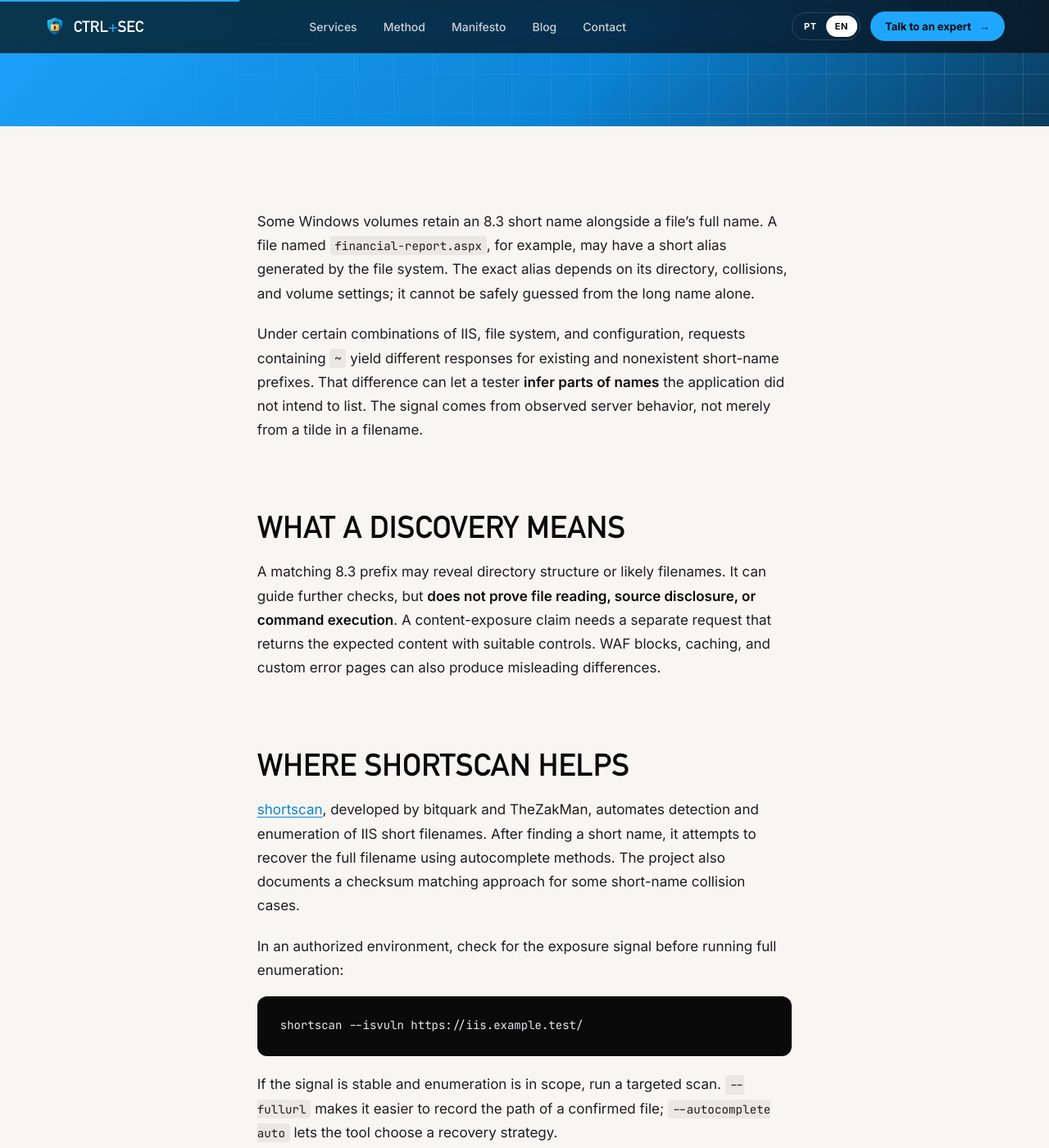
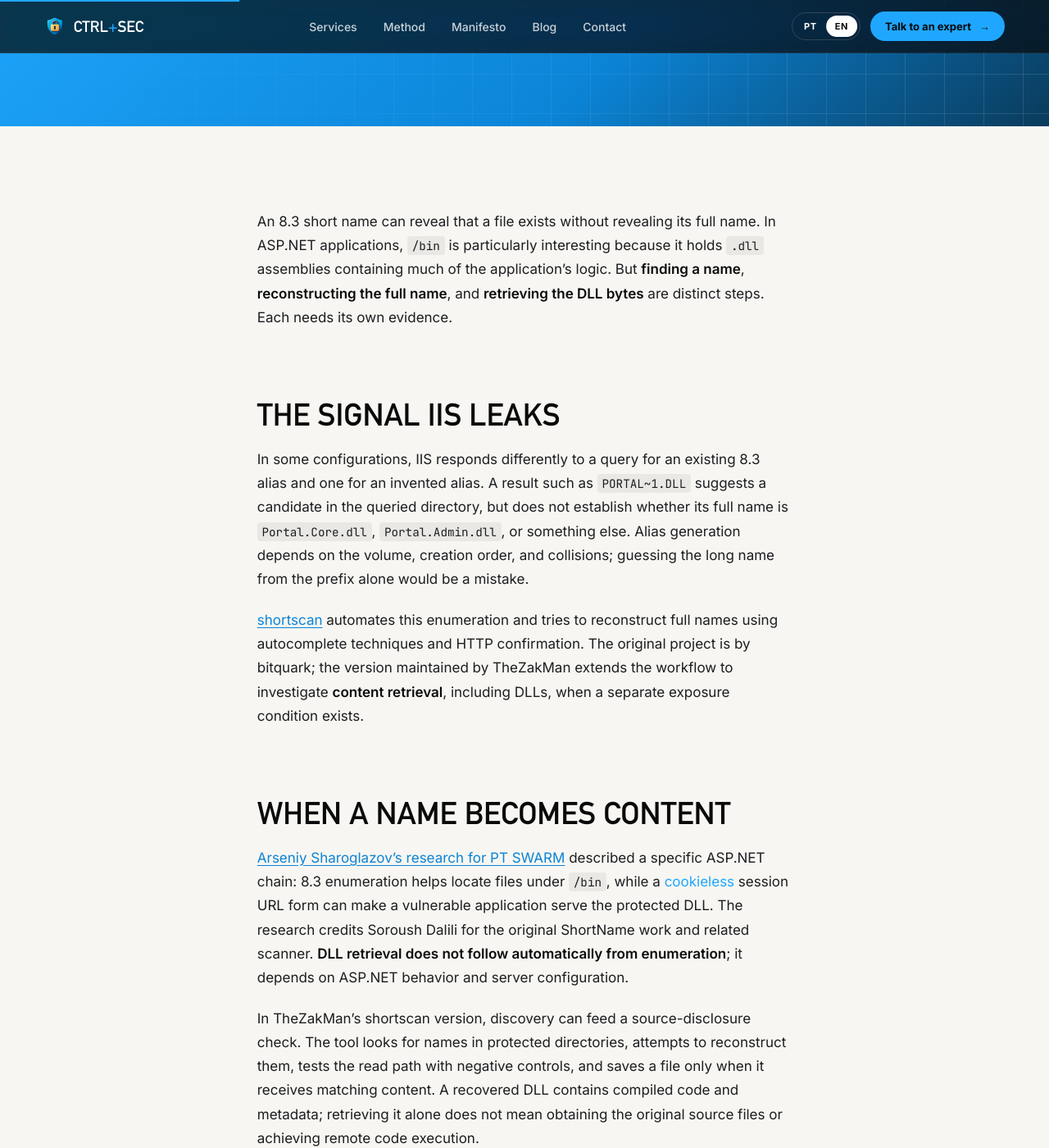
Before and after one commit to CTRLSecurity/ctrlsecurity.github.io, a Jekyll site: the page built from _posts/2026-10-25-iis-shortname-shortscan-en.md, in a window 1280 px wide and 1400 px high, scrolled down 860 px. Shown: the whole window at 82% size. Built offline with Jekyll 4.4.1, drawn with Linux system fonts in a browser that asks for light colours; some of the changed text lies outside the part shown.

Commit message:
Expandir post do shortscan com recuperação de DLLs

````diff
--- a/_posts/2026-10-25-iis-shortname-shortscan-en.md
+++ b/_posts/2026-10-25-iis-shortname-shortscan-en.md
@@ -1,50 +1,64 @@
 ---
 lang: en
 ref: iis-shortname-shortscan
-title: "IIS ShortName: what 8.3 enumeration reveals and how shortscan helps"
-description: "Understand the signal behind Windows short names, use shortscan with controls, and interpret the result without overstating impact."
+title: "IIS ShortName: from 8.3 enumeration to DLL recovery with shortscan"
+description: "How short names help locate ASP.NET assemblies and when shortscan can recover DLL contents."
 tag: AppSec
 cover: blue
-read: 7
+read: 9
 ---
 
-Some Windows volumes retain an 8.3 short name alongside a file's full name. A file named `financial-report.aspx`, for example, may have a short alias generated by the file system. The exact alias depends on its directory, collisions, and volume settings; it cannot be safely guessed from the long name alone.
+An 8.3 short name can reveal that a file exists without revealing its full name. In ASP.NET applications, `/bin` is particularly interesting because it holds `.dll` assemblies containing much of the application's logic. But **finding a name**, **reconstructing the full name**, and **retrieving the DLL bytes** are distinct steps. Each needs its own evidence.
 
-Under certain combinations of IIS, file system, and configuration, requests containing `~` yield different responses for existing and nonexistent short-name prefixes. That difference can let a tester **infer parts of names** the application did not intend to list. The signal comes from observed server behavior, not merely from a tilde in a filename.
+## The signal IIS leaks
 
-## What a discovery means
+In some configurations, IIS responds differently to a query for an existing 8.3 alias and one for an invented alias. A result such as `PORTAL~1.DLL` suggests a candidate in the queried directory, but does not establish whether its full name is `Portal.Core.dll`, `Portal.Admin.dll`, or something else. Alias generation depends on the volume, creation order, and collisions; guessing the long name from the prefix alone would be a mistake.
 
-A matching 8.3 prefix may reveal directory structure or likely filenames. It can guide further checks, but **does not prove file reading, source disclosure, or command execution**. A content-exposure claim needs a separate request that returns the expected content with suitable controls. WAF blocks, caching, and custom error pages can also produce misleading differences.
+[shortscan](https://github.com/thezakman/shortscan) automates this enumeration and tries to reconstruct full names using autocomplete techniques and HTTP confirmation. The original project is by bitquark; the version maintained by TheZakMan extends the workflow to investigate **content retrieval**, including DLLs, when a separate exposure condition exists.
 
-## Where shortscan helps
+## When a name becomes content
 
-[shortscan](https://github.com/thezakman/shortscan), developed by bitquark and TheZakMan, automates detection and enumeration of IIS short filenames. After finding a short name, it attempts to recover the full filename using autocomplete methods. The project also documents a checksum matching approach for some short-name collision cases.
+[Arseniy Sharoglazov's research for PT SWARM](https://ptswarm.com/blog/source-code-disclosure-in-asp-net-apps/) described a specific ASP.NET chain: 8.3 enumeration helps locate files under `/bin`, while a *cookieless* session URL form can make a vulnerable application serve the protected DLL. The research credits Soroush Dalili for the original ShortName work and related scanner. **DLL retrieval does not follow automatically from enumeration**; it depends on ASP.NET behavior and server configuration.
 
-In an authorized environment, check for the exposure signal before running full enumeration:
+In TheZakMan's shortscan version, discovery can feed a source-disclosure check. The tool looks for names in protected directories, attempts to reconstruct them, tests the read path with negative controls, and saves a file only when it receives matching content. A recovered DLL contains compiled code and metadata; retrieving it alone does not mean obtaining the original source files or achieving remote code execution.
+
+## A more useful investigation flow
+
+In an authorized test environment, start by checking for a ShortName signal. The current flag is `--is-vuln`:
 
 ```sh
-shortscan --isvuln https://iis.example.test/
+shortscan --is-vuln https://iis.example.test/
 ```
 
-If the signal is stable and enumeration is in scope, run a targeted scan. `--fullurl` makes it easier to record the path of a confirmed file; `--autocomplete auto` lets the tool choose a recovery strategy.
+If the differential is stable, investigate `/bin`. The `-i` mode includes directory-index namespace enumeration and the disclosure check; `--full-url` helps record discovered paths:
 
 ```sh
-shortscan --fullurl --autocomplete auto https://iis.example.test/app/
+shortscan https://iis.example.test/bin -i \
+  --autocomplete method --full-url \
+  --loot-dir ./shortscan-evidence
 ```
 
-These are examples. Adjust rate, headers, and path to the environment and scope. The first check also sends requests; it is not a purely local analysis.
+If a full name has already been confirmed independently, test it directly instead of presenting a guess as a discovery:
 
-## Validate the result
+```sh
+shortscan --source-probe \
+  https://iis.example.test/bin/Portal.Core.dll \
+  --loot-dir ./shortscan-evidence
+```
 
-1. Compare a candidate prefix with nonexistent prefixes using the same method, headers, and session.
-2. Repeat the comparison in the same directory. A route or cache-layer change invalidates the control.
-3. Keep the requests and responses supporting each inference, including negative results.
-4. Separate three levels in the report: differential behavior, enumerated short name, and confirmed long name.
+The names and domain above are fictional. `--source-probe` demonstrates exposure only when a response contains the expected bytes and nonexistent-file controls do not behave the same way. A patched installation may allow name enumeration while refusing every DLL retrieval attempt.
 
-For remediation, inspect the IIS setup and affected volumes first. Windows provides `fsutil 8dot3name` to query and control 8.3 name creation. Disabling future creation does not automatically remove existing aliases. Stripping them without analysis can break applications that depend on them; Microsoft recommends assessing the impact and backing up before doing so.
+## Report the result precisely
+
+1. **8.3 differential:** retain the candidate request and a nonexistent control in the same directory, with equivalent session, method, and headers.
+2. **Long name:** state whether a verifiable response confirmed it or whether it remains a hypothesis. Do not assign a `~1` ordinal to a long name without confirmation.
+3. **Content:** to claim disclosure, preserve the response containing the DLL, negative controls, and observed file type. An HTTP status alone is insufficient.
+
+For remediation, address the two issues separately. Review the creation and presence of 8.3 aliases on the volume, assessing impact before removing them. Keep IIS and ASP.NET Framework updated, and inspect the module and *cookieless* session configuration that permits reads from protected directories. Disabling new aliases does not remove existing ones; preventing enumeration does not replace fixing a route that actually serves DLLs.
 
 ## References
 
 - [shortscan: source, usage, and credits](https://github.com/thezakman/shortscan)
+- [PT SWARM: Source Code Disclosure in ASP.NET apps](https://ptswarm.com/blog/source-code-disclosure-in-asp-net-apps/)
 - [Microsoft: file naming and 8.3 aliases](https://learn.microsoft.com/en-us/windows/win32/FileIO/naming-a-file)
 - [Microsoft: fsutil 8dot3name](https://learn.microsoft.com/en-us/windows-server/administration/windows-commands/fsutil-8dot3name)
````
Also changed, not shown: _posts/2026-10-25-iis-shortname-shortscan.md (+34 -20 lines).
